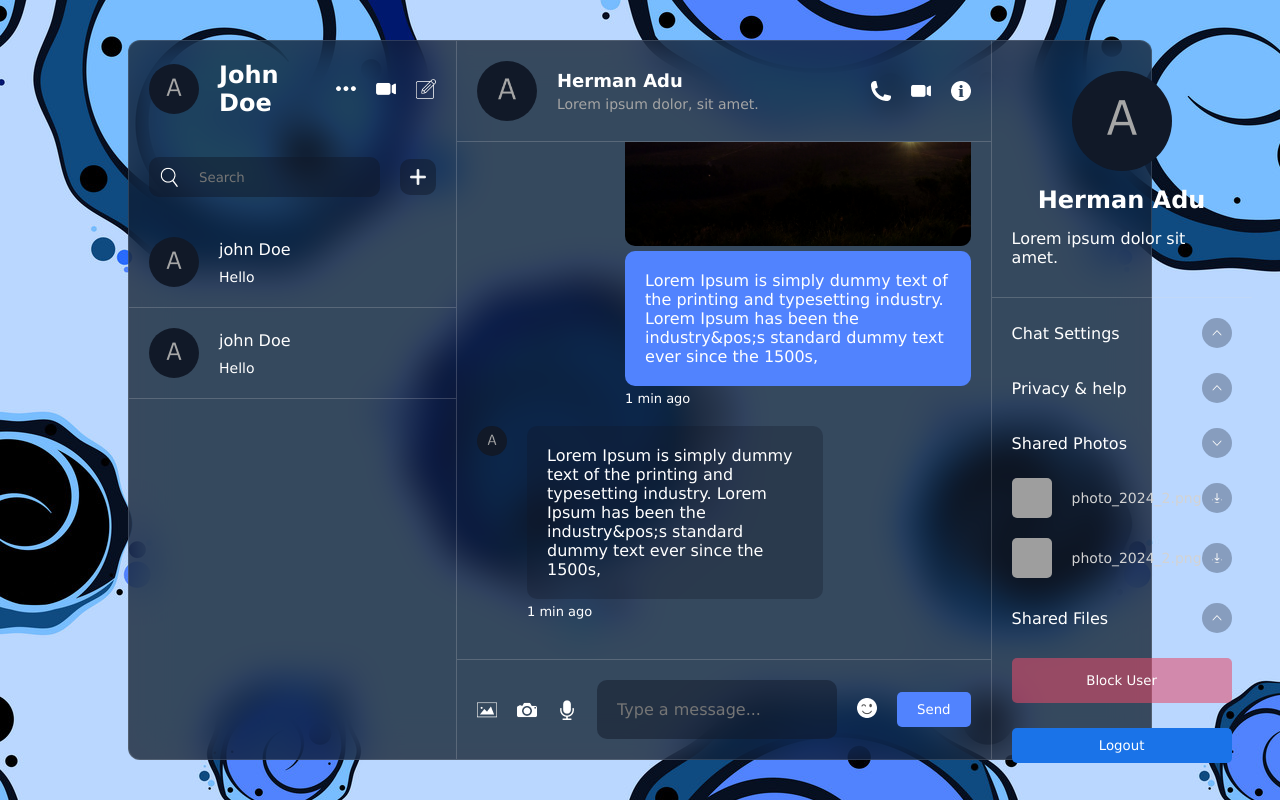
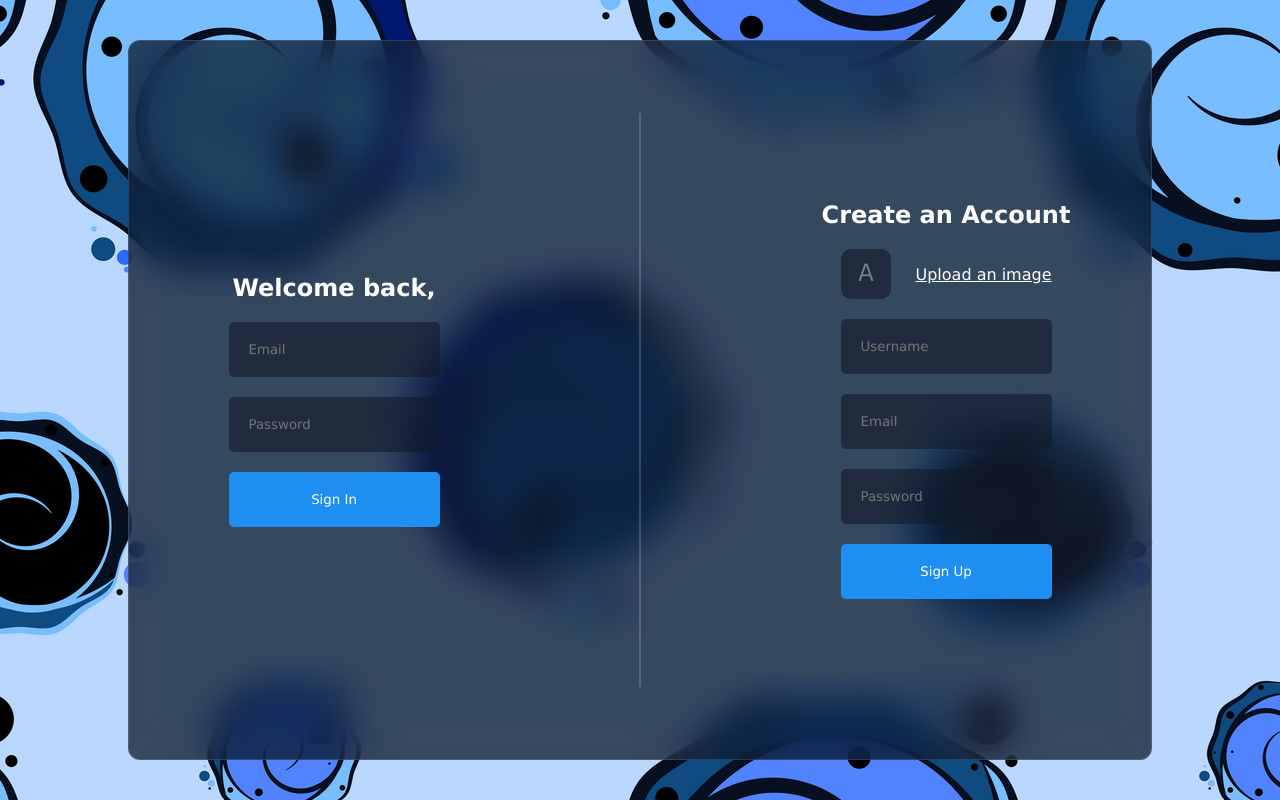
Before and after one commit to Herman-Adu/react-firebase-chat-app, a React (Vite) app: page / in a window 1280 px wide. Built offline with nearby package versions, Linux system fonts and the light colour scheme; grey boxes are pictures that could not be loaded.

Commit message:
added react toastify and notification component to show feed back, and a login/signup component to authenticat users

```diff
--- a/package.json
+++ b/package.json
@@ -12,7 +12,8 @@
   "dependencies": {
     "emoji-picker-react": "^4.12.2",
     "react": "^18.2.0",
-    "react-dom": "^18.2.0"
+    "react-dom": "^18.2.0",
+    "react-toastify": "^11.0.5"
   },
   "devDependencies": {
     "@types/react": "^18.2.66",
--- a/src/App.jsx
+++ b/src/App.jsx
@@ -2,10 +2,11 @@ import Chat from "./components/chat/Chat";
 import Detail from "./components/detail/Detail";
 import List from "./components/list/List";
 import Login from "./components/login/Login";
+import Notification from "./components/notification/Notification";
 
 const App = () => {
-  //const user = false;
-  const user = true;
+  const user = false;
+  //const user = true;
 
   return (
     <div className="container">
@@ -18,6 +19,7 @@ const App = () => {
       ) : (
         <Login />
       )}
+      <Notification />
     </div>
   );
 };
--- a/src/components/login/Login.jsx
+++ b/src/components/login/Login.jsx
@@ -1,9 +1,73 @@
+import { useState } from "react";
 import "./login.css";
+import { toast } from "react-toastify";
 
 const Login = () => {
+  const [avatar, setAvatar] = useState({
+    file: null,
+    url: "",
+  });
+
+  const handleAvatar = (e) => {
+    // check we got an avatar to prevent re-runs
+    if (e.target.files[0]) {
+      setAvatar({
+        file: e.target.files[0],
+        url: URL.createObjectURL(e.target.files[0]), // use objectURL to be able to show the image stright away
+      });
+    }
+  };
+
+  const handleLogin = async (e) => {
+    e.preventDefault();
+
+    // test the toast
+    //toast.warn("Test toaster using warning");
+
+    // test the toast
+    toast.success("Test toaster using success");
+  };
+
   return (
-    <div>
-      <h1>Login</h1>
+    <div className="login">
+      <div className="item">
+        <h2>Welcome back,</h2>
+
+        <form onSubmit={handleLogin}>
+          <input type="text" placeholder="Email" name="email" />
+          <input type="password" placeholder="Password" name="password" />
+          <button>Sign In</button>
+        </form>
+      </div>
+
+      <div className="separator"></div>
+
+      <div className="item">
+        <h2>Create an Account</h2>
+
+        <form>
+          <label htmlFor="file">
+            <img src={avatar.url || "./avatar.png"} alt="" />
+            Upload an image
+          </label>
+
+          {/* hide the choose file button as the image is the trigger by htmlFor to bind the correct input to upload a file */}
+          <input
+            type="file"
+            id="file"
+            style={{ display: "none" }}
+            onChange={handleAvatar}
+          />
+
+          <input type="text" placeholder="Username" name="username" />
+
+          <input type="text" placeholder="Email" name="email" />
+
+          <input type="password" placeholder="Password" name="password" />
+
+          <button>Sign Up</button>
+        </form>
+      </div>
     </div>
   );
 };
--- a/src/components/login/login.css
+++ b/src/components/login/login.css
@@ -0,0 +1,71 @@
+.login {
+  width: 100%;
+  height: 100%;
+  display: flex;
+  align-items: center;
+  gap: 100px;
+
+  .item {
+    flex: 1;
+    display: flex;
+    flex-direction: column;
+    align-items: center;
+    gap: 20px;
+
+    form {
+      display: flex;
+      flex-direction: column;
+      align-items: center;
+      justify-content: center;
+      gap: 20px;
+
+      input {
+        padding: 20px;
+        border: none;
+        outline: none;
+        background-color: rgba(17, 25, 40, 0.6);
+        color: white;
+        border-radius: 5px;
+      }
+
+      label {
+        width: 100%;
+        display: flex;
+        align-items: center;
+        justify-content: space-between;
+        cursor: pointer;
+        text-decoration: underline;
+
+        img {
+          width: 50px;
+          height: 50px;
+          border-radius: 10px;
+          object-fit: cover;
+          opacity: 0.6;
+        }
+      }
+
+      button {
+        width: 100%;
+        padding: 20px;
+        border: none;
+        background-color: #1f8ef1;
+        color: white;
+        border-radius: 5px;
+        cursor: pointer;
+        font-weight: 500;
+
+        &:disabled {
+          cursor: not-allowed;
+          background-color: #1f8ff19c;
+        }
+      }
+    }
+  }
+
+  .separator {
+    height: 80%;
+    width: 2px;
+    background-color: #dddddd35;
+  }
+}
--- /dev/null
+++ b/src/components/notification/Notification.jsx
@@ -0,0 +1,12 @@
+import { ToastContainer } from "react-toastify";
+import "react-toastify/dist/ReactToastify.css";
+
+const Notification = () => {
+  return (
+    <div className="">
+      <ToastContainer position="bottom-right" />
+    </div>
+  );
+};
+
+export default Notification;
```
Also changed, not shown: 1 other file (tests, documents, lock files or other folders).
